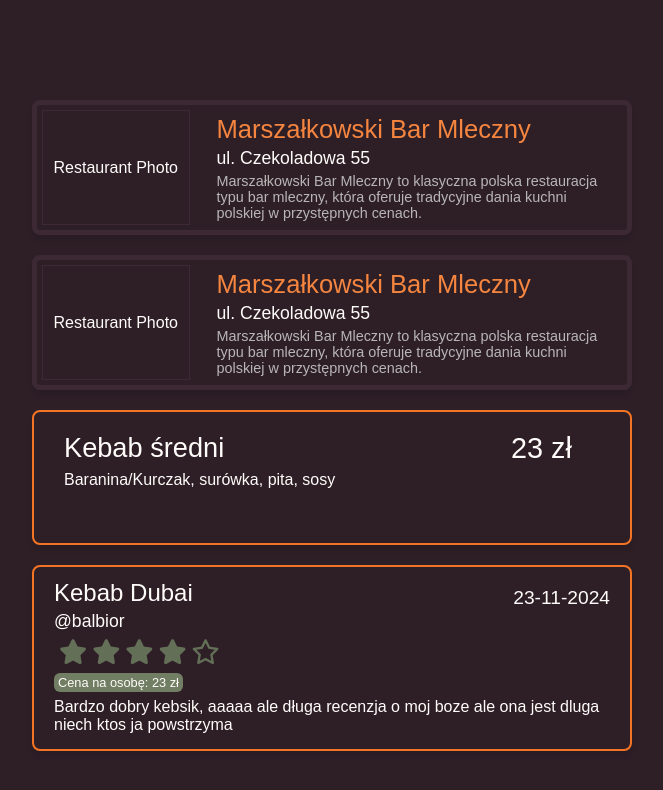
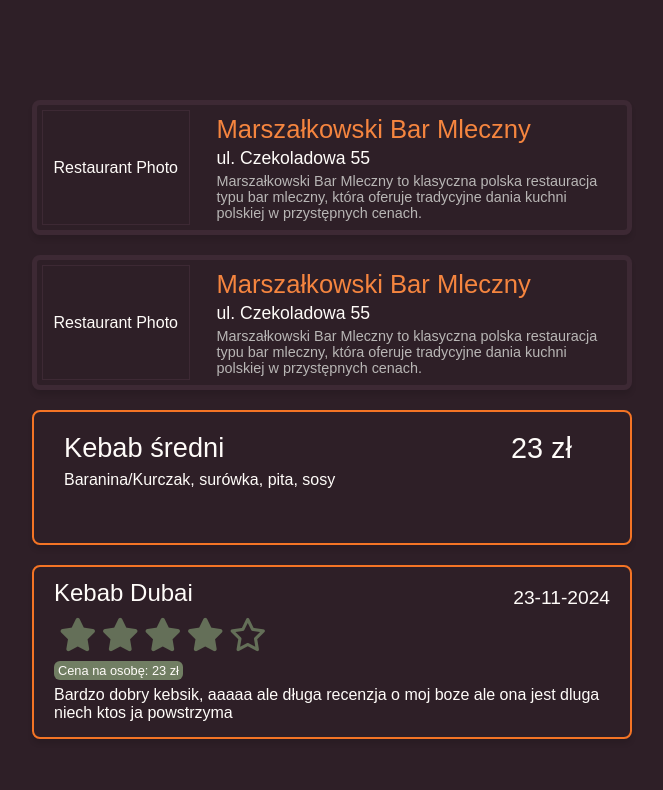
Before and after one commit to Brydzzz/polizarcie, a Next.js app: page /dev/cards in a window 1280 px wide. Shown: the top 790 px of the page, without its empty margins (308-971 px from the left). Built offline with nearby package versions, Linux system fonts and the light colour scheme; a web font is replaced by a local one.

Commit message:
fixed review card component and starSize in star input

```diff
--- a/components/cards/review-card.component.tsx
+++ b/components/cards/review-card.component.tsx
@@ -11,7 +11,10 @@ type Props = {
   onClickRestaurant?: MouseEventHandler;
 };
 
-function formatDate(date: Date) {
+function formatDate(date: Date | undefined) {
+  if (!date) {
+    return "undefined";
+  }
   const year = date.getFullYear();
   const month = (date.getMonth() + 1).toString().padStart(2, "0");
   const day = date.getDate().toString().padStart(2, "0");
@@ -33,12 +36,10 @@ const ReviewCard = ({ data, onClickUser, onClickRestaurant }: Props) => {
       </div>
       <div className={styles.details}>
         <p className={styles.user} onClick={onClickUser}>
-          {user?.login}
+          {user?.name}
         </p>
         <div className={styles.stars}>
-          <StarInput value={points} max={5} star_size={25} disabled>
-            {points}
-          </StarInput>
+          <StarInput value={points || 0} max={5} starSize={"25pt"} disabled />
         </div>
         <p
           className={styles.spent_per_person}
--- a/components/inputs/star-input.component.tsx
+++ b/components/inputs/star-input.component.tsx
@@ -10,7 +10,7 @@ type Props = {
   max: number;
   onChange?: (value: number) => void;
   disabled?: boolean;
-  size: number;
+  starSize?: string;
 };
 
 const StarInput = ({
@@ -20,7 +20,7 @@ const StarInput = ({
   max,
   onChange,
   disabled,
-  star_size,
+  starSize,
 }: Props) => {
   const [stars, setStars] = useState<boolean[]>([]);
 
@@ -44,7 +44,7 @@ const StarInput = ({
           key={i}
           className={styles.star}
           onClick={() => handleClick(i)}
-          style={{ fontSize: star_size }}
+          style={{ fontSize: starSize }}
         >
           {star ? (
             <i className="fa-solid fa-star"></i>
@@ -60,7 +60,6 @@ const StarInput = ({
         type="number"
         value={value}
         disabled
-        star_size={star_size}
       />
     </div>
   );
```
